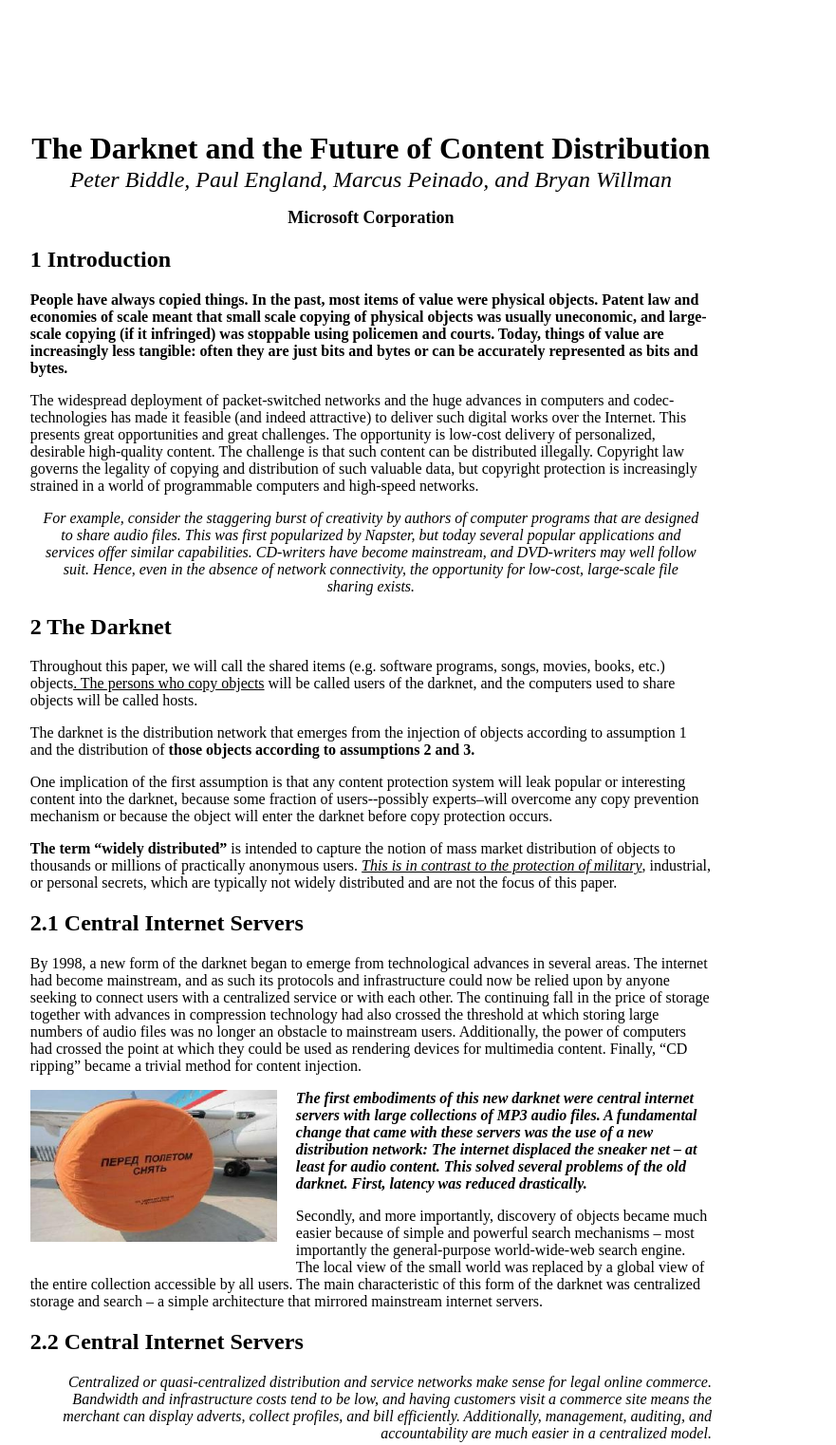
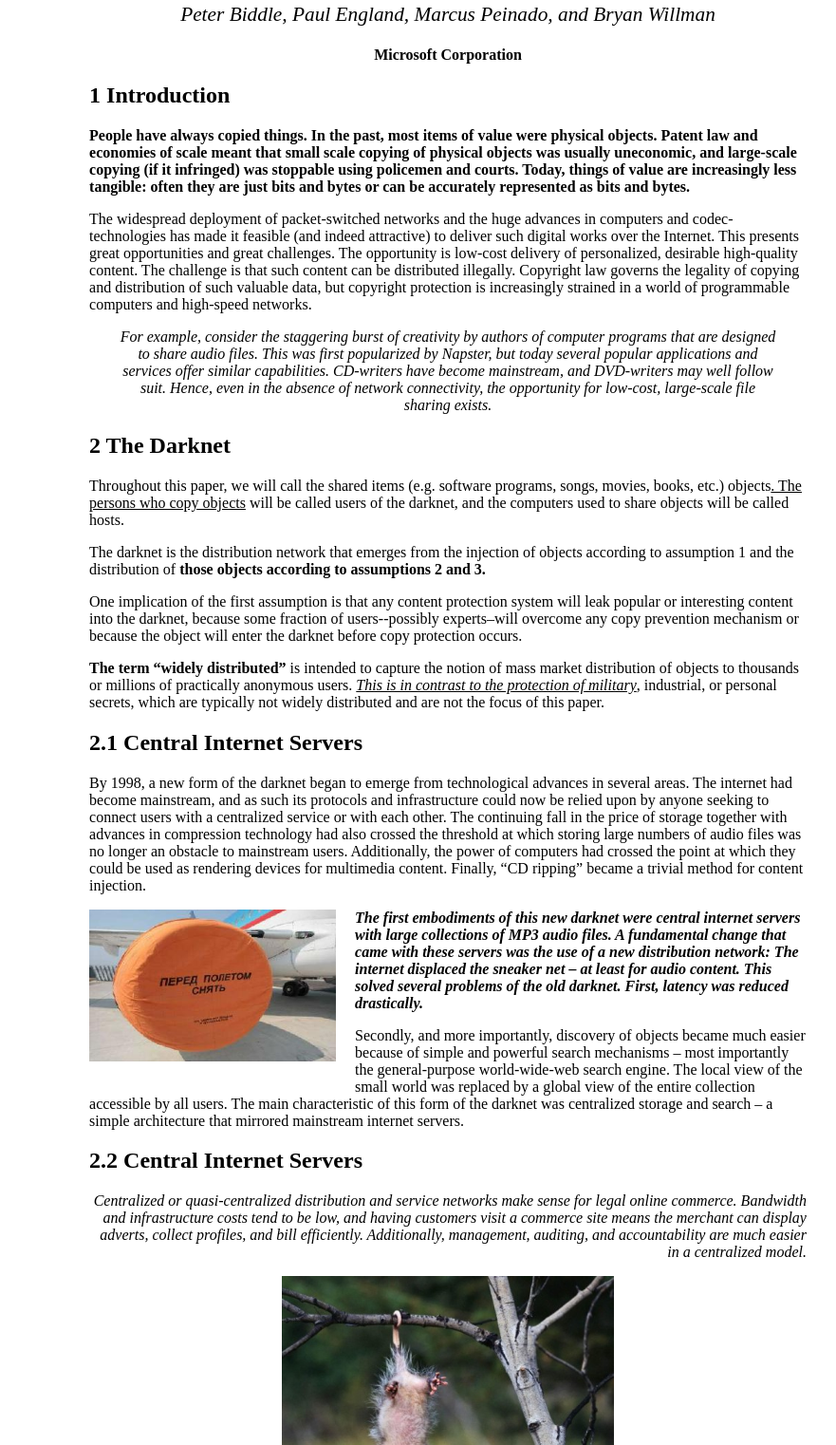
Before and after one commit to GeekHub-FrontEnd-CMS-Online-8/Gorbatko-Ivan_HW2, a plain HTML site: page index.html in a window 1280 px wide. Shown: the part 62-1584 px from the top of the page at 95% size, without its empty margins (168-1049 px from the left). Drawn offline with Linux system fonts and the light colour scheme.

Commit message:
work on the bugs

```diff
--- a/css/head.css
+++ b/css/head.css
@@ -0,0 +1,21 @@
+.fig {
+    text-align: center;
+}
+h1 {
+    margin-bottom: -15px;
+}
+html,body {
+    width: 200mm;
+    margin-left: auto;
+    margin-right: auto;
+}
+.leftimg {
+    float:left;
+    margin: 0 20px 20px 0;
+}
+.layer1 {
+    font: 16pt "Times New Roman";
+}
+.layer2 {
+    font: 12pt "Times New Roman";
+}
--- a/index.html
+++ b/index.html
@@ -2,57 +2,46 @@
 <html lang="en">
 <head>
     <meta charset="UTF-8">
-    <style>
-        .fig {
-            text-align: center;
-        }
-        h1 {
-            margin-bottom: -15px;
-        }
-        html,body {
-            width: 190mm;
-            margin: 10%;
-        }
-        .leftimg {
-            float:left;
-            margin: 0 20px 20px 0;
-        }
-    </style>
     <title>The Darknet and the Future of Content Distribution<</title>
+    <link rel="stylesheet" href="css/head.css">
 </head>
-<p>
-<h1 align="middle">The Darknet and the Future of Content Distribution</h1>
-<p align="middle"><font size="5"><i>Peter Biddle, Paul England, Marcus Peinado, and Bryan Willman</i></font></p>
-<p align="middle"><font size="4"><b>Microsoft Corporation</b></font></p>
-
+<body>
+<p><h1 align="middle">The Darknet and the Future of Content Distribution</h1>
+<div class="layer1">
+<p align="middle"><em>Peter Biddle, Paul England, Marcus Peinado, and Bryan Willman</em></p>
+</div>
+<div class="layer2">
+<p align="middle"><strong>Microsoft Corporation</strong></p>
+</div>
 <h2>1 Introduction</h2>
-<p><b>People have always copied things. In the past, most items of value were physical objects.  Patent law and
+<p><strong>People have always copied things. In the past, most items of value were physical objects.  Patent law and
     economies of scale meant that small scale copying of physical objects was usually uneconomic, and large-scale
     copying (if it infringed) was stoppable using policemen and courts.  Today, things of value are increasingly less
-    tangible: often they are just bits and bytes or can be accurately represented as bits and bytes.</b></p>
+    tangible: often they are just bits and bytes or can be accurately represented as bits and bytes.</strong></p>
 <p>The widespread deployment of packet-switched networks and the huge advances in computers and codec-technologies has
     made it feasible (and indeed attractive) to deliver such digital works over the Internet.  This presents great
     opportunities and great challenges.  The opportunity is low-cost delivery of personalized, desirable high-quality
     content.  The challenge is that such content can be distributed illegally.  Copyright law governs the legality of
     copying and distribution of such valuable data, but copyright protection is increasingly strained in a world of
     programmable computers and high-speed networks.</p>
-<p align="middle"><i>For example, consider the staggering burst of creativity by authors of computer programs that are
+<p align="middle"><em>For example, consider the staggering burst of creativity by authors of computer programs that are
     designed<br> to share audio files.  This was first popularized by Napster, but today several popular applications
     and<br> services offer similar capabilities.  CD-writers have become mainstream, and DVD-writers may well follow<br>
     suit.  Hence, even in the absence of network connectivity, the opportunity for low-cost, large-scale file<br>
-    sharing exists.</i></p>
+    sharing exists.</em></p>
 <h2>2  The Darknet</h2>
 <p>Throughout this paper, we will call the shared items (e.g. software programs, songs, movies, books, etc.) objects<u>.
     The persons who copy objects</u> will be called users of the darknet, and the computers used to share objects will
     be called hosts.</p>
 <p>The darknet is the distribution network that emerges from the injection of objects according to assumption 1 and the
-    distribution of <b>those objects according to assumptions 2 and 3.</b></p>
+    distribution of <strong>those objects according to assumptions 2 and 3.</strong></p>
 <p>One implication of the first assumption is that any content protection system will leak popular or interesting
     content into the darknet, because some fraction of users--possibly experts–will overcome any copy prevention
     mechanism or because the object will enter the darknet before copy protection occurs.</p>
-<p><b>The term “widely distributed”</b> is intended to capture the notion of mass market distribution of objects to
-    thousands or millions of practically anonymous users. <u><i>This is in contrast to the protection of military</i></u>,
-    industrial, or personal secrets, which are typically not widely distributed and are not the focus of this paper.</p>
+<p><strong>The term “widely distributed”</strong> is intended to capture the notion of mass market distribution of
+    objects to thousands or millions of practically anonymous users. <u><em>This is in contrast to the protection of
+        military</em></u>, industrial, or personal secrets, which are typically not widely distributed and are not the
+    focus of this paper.</p>
 <h2>2.1 Central Internet Servers</h2>
 <p>By 1998, a new form of the darknet began to emerge from technological advances in several areas. The internet
     had become mainstream, and as such its protocols and infrastructure could now be relied upon by anyone seeking to
@@ -61,22 +50,22 @@
     was no longer an obstacle to mainstream users. Additionally, the power of computers had crossed the point at which
     they could be used as rendering devices for multimedia content. Finally, “CD ripping” became a trivial method
     for content injection.</p>
-<p> <img src="images/img1.jpg" width="260" height="160" class="leftimg">
-<b><i>The first embodiments of this new darknet were central internet servers with large collections of MP3 audio files.
-    A fundamental change that came with these servers was the use of a new distribution network: The internet
+<p> <img src="images/img1.jpg" width="260" height="160" class="leftimg" alt="Перед полетом снять">
+<strong><em>The first embodiments of this new darknet were central internet servers with large collections of MP3 audio
+    files. A fundamental change that came with these servers was the use of a new distribution network: The internet
     displaced the sneaker net – at least for audio content. This solved several problems of the old darknet.
-    First, latency was reduced drastically.</i></b></p>
+    First, latency was reduced drastically.</em></strong></p>
 <p>Secondly, and more importantly, discovery of objects became much easier because of simple and powerful
     search mechanisms – most importantly the general-purpose world-wide-web search engine. The local view of
     the small world was replaced by a global view of the entire collection accessible by all users. The main
     characteristic of this form of the darknet was centralized storage and search – a simple architecture that
     mirrored mainstream internet servers.</p>
 <h2>2.2 Central Internet Servers</h2>
-<p align="right"><i>Centralized or quasi-centralized distribution and service networks make sense for legal online commerce.  Bandwidth
-and infrastructure costs tend to be low, and having customers visit a commerce site means the merchant can display
-adverts, collect profiles, and bill efficiently.  Additionally, management, auditing, and accountability are much
-    easier in a centralized model.</i></p>
-<p class="fig"> <img src="images/img2.jpg" width="350" height="263" align="middle"></p>
+<p align="right"><em>Centralized or quasi-centralized distribution and service networks make sense for legal online
+    commerce.  Bandwidth and infrastructure costs tend to be low, and having customers visit a commerce site means the
+    merchant can display adverts, collect profiles, and bill efficiently. Additionally, management, auditing, and
+    accountability are much easier in a centralized model.</em></p>
+<p class="fig"> <img src="images/img2.jpg" width="350" height="263" alt="Mouse on the tree"></p>
 <p></p>
 <p>However, centralized schemes work poorly for illegal object distribution because large,
     central servers are large single points of failure: If the distributor is breaking the law,
```
